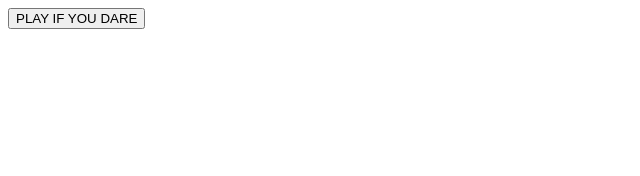
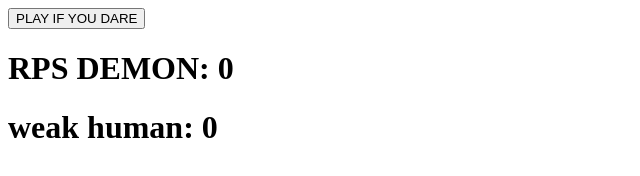
Before and after one commit to pandaacolori/rockpaperscissor, a plain HTML site: page index.html in a window 1280 px wide. Shown: the whole page, without its empty margins (0-640 px from the left). Drawn offline with Linux system fonts and the light colour scheme.

Commit message:
add score

```diff
--- a/index.html
+++ b/index.html
@@ -10,5 +10,9 @@
         <button id="signButton">PLAY IF YOU DARE</button>
         <pre id="log"></pre>
         <script src="./rps.js"></script>
+        <h1><script>document.write("RPS DEMON: " + computerScore)</script></h1>
+        <h1><script>document.write("weak human: " + humanScore)</script></h1>
+
+
  </body>
 </html>
```
